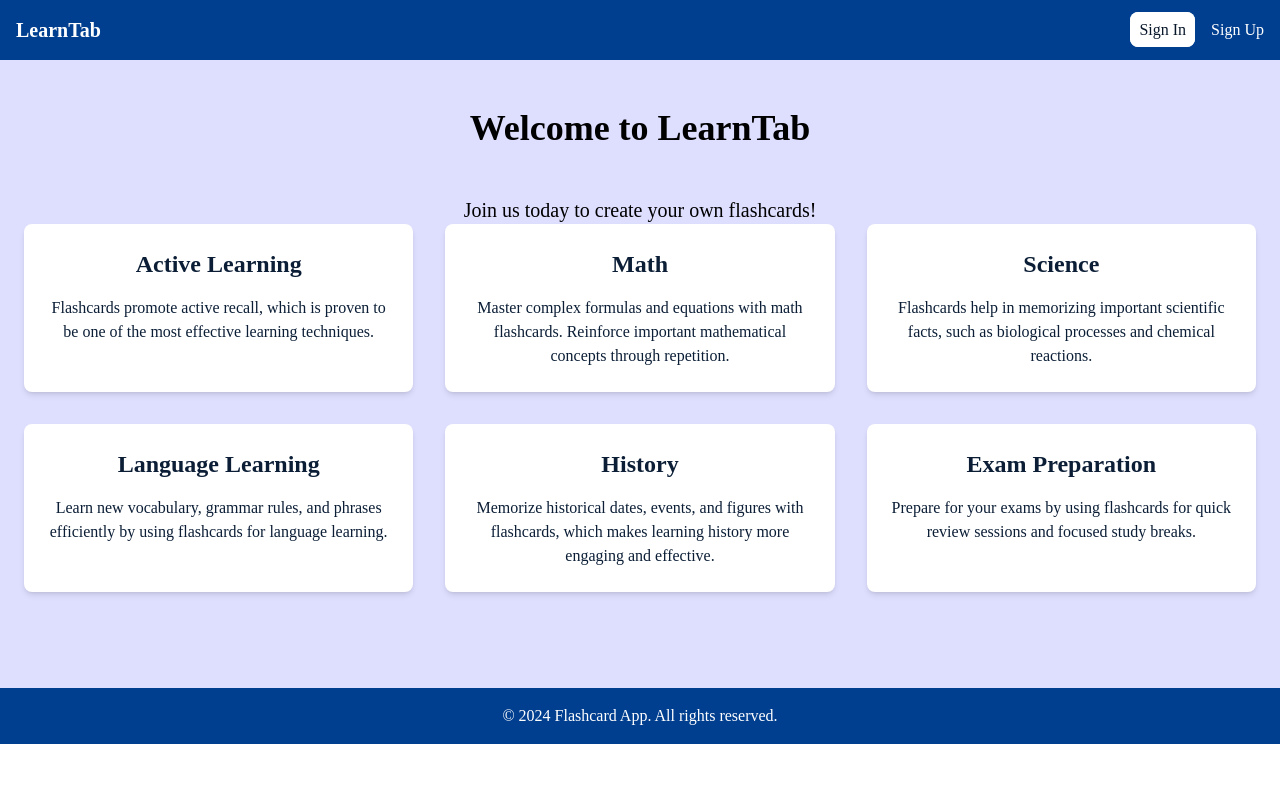
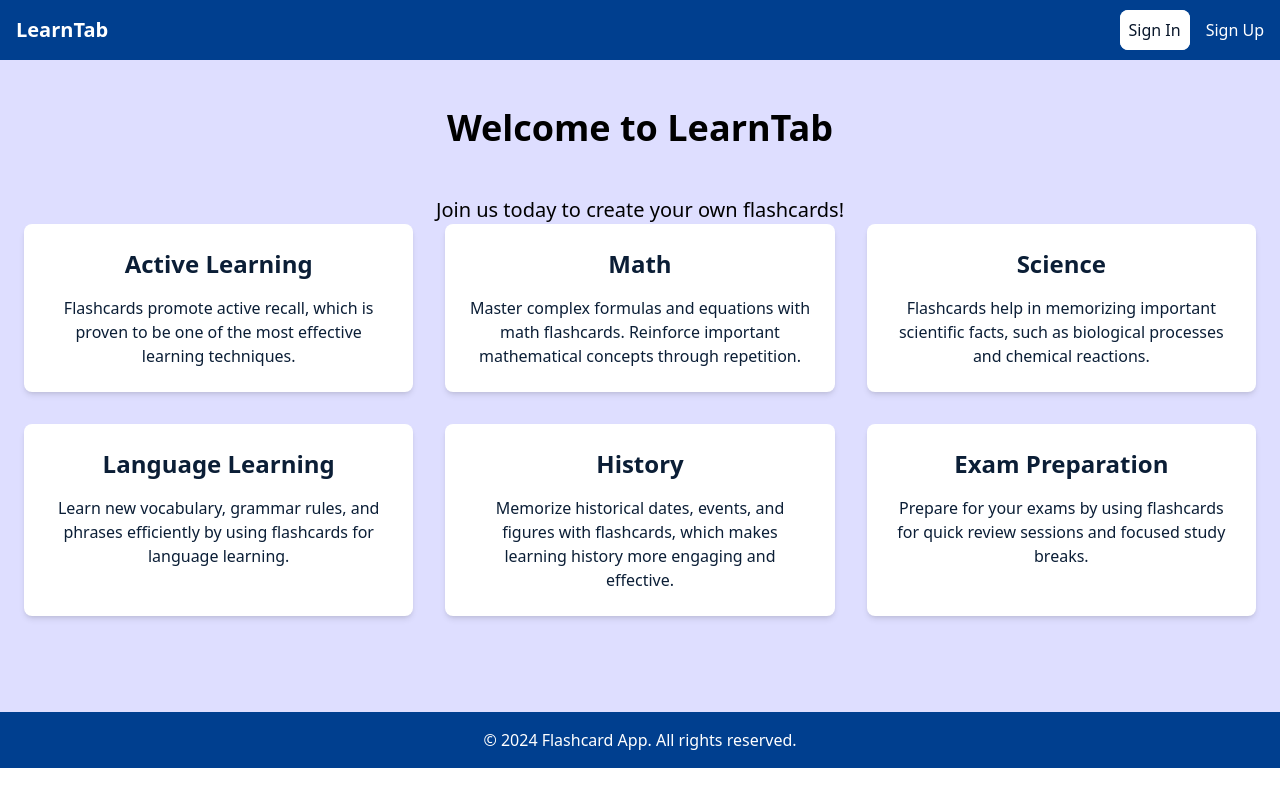
Before and after one commit to peterkessibu/LearnTab, a Next.js app: page / in a window 1280 px wide. Built offline with nearby package versions, Linux system fonts and the light colour scheme; no server answers.

Commit message:
Styling Updated

```diff
--- a/app/api/chat/route.js
+++ b/app/api/chat/route.js
@@ -2,7 +2,7 @@ import { NextResponse } from 'next/server'
 import OpenAI from 'openai'
 
 const systemPrompt = `
-You are a flashcard creator, you take in text and create multiple flashcards from it. Make sure to create exactly 10 flashcards.
+You are a flashcard creator, you take in text and create multiple flashcards from it. Make sure to create exactly 9 flashcards.
 The front should be a brief topic sentence withh the back being a less than 5 lines sentences.
 You should return in the following JSON format such that when I click the front of the card the back shows and vice versa:
 {
--- a/app/flashcards/page.js
+++ b/app/flashcards/page.js
@@ -2,7 +2,7 @@
 
 import { useState, useEffect } from 'react'
 import { useUser } from '@clerk/nextjs'
-import { useRouter, useSearchParams } from 'next/navigation'
+import { useSearchParams } from 'next/navigation'
 import { db } from '../firebase'
 import { doc, collection, getDoc, getDocs, setDoc, writeBatch } from 'firebase/firestore'
 
@@ -12,7 +12,6 @@ export default function Flashcard() {
     const [setName, setSetName] = useState('')
     const [dialogOpen, setDialogOpen] = useState(false)
     const [flipped, setFlipped] = useState({})
-    const router = useRouter()
     const searchParams = useSearchParams()
     const search = searchParams.get('id')
 
--- a/app/generate/page.js
+++ b/app/generate/page.js
@@ -85,7 +85,7 @@ export default function Generate() {
     }
 
     return (
-        <div className="w-screen h-screen m-auto items-center bg-[#dedeff]">
+        <div className="w-screen min-h-screen m-auto items-center bg-[#dedeff]">
             <Header />
             <div className='mx-auto py-8 px-4 items-center justify-center'>
                 <div className="flex justify-center items-center">
--- a/app/globals.css
+++ b/app/globals.css
@@ -2,9 +2,8 @@
 @tailwind components;
 @tailwind utilities;
 /* globals.css */
-@import url('https://fonts.googleapis.com/css2?family=Poppins:wght@300;400;600;700&display=swap');
-
-
-body {
-  font-family: 'Poppins';
+.poppins-regular {
+  font-family: "Poppins", sans-serif;
+  font-weight: 400;
+  font-style: normal;
 }
--- a/app/layout.tsx
+++ b/app/layout.tsx
@@ -2,6 +2,14 @@ import {
   ClerkProvider
 } from '@clerk/nextjs'
 import './globals.css'
+import { Poppins } from "next/font/google";
+const poppins = Poppins({ subsets: ["latin"], weight: ["300", "400", "500", "600", "700"] });
+
+export const metadata = {
+  title: "LearnTab",
+  description: "A flashcard Application",
+};
+
 export default function RootLayout({
   children,
 }: {
@@ -10,7 +18,7 @@ export default function RootLayout({
   return (
     <ClerkProvider>
       <html lang="en">
-        <body>
+        <body className="poppins">
           {children}
         </body>
       </html>
```
